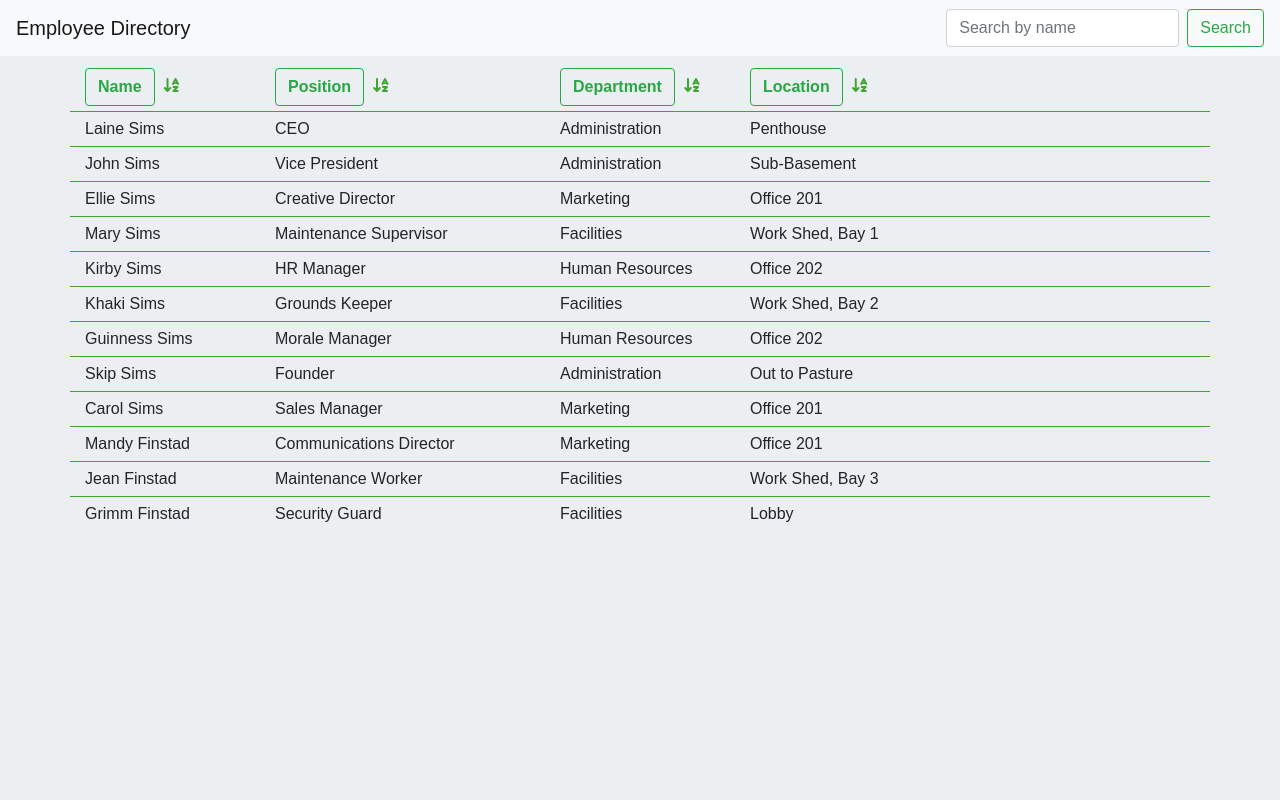
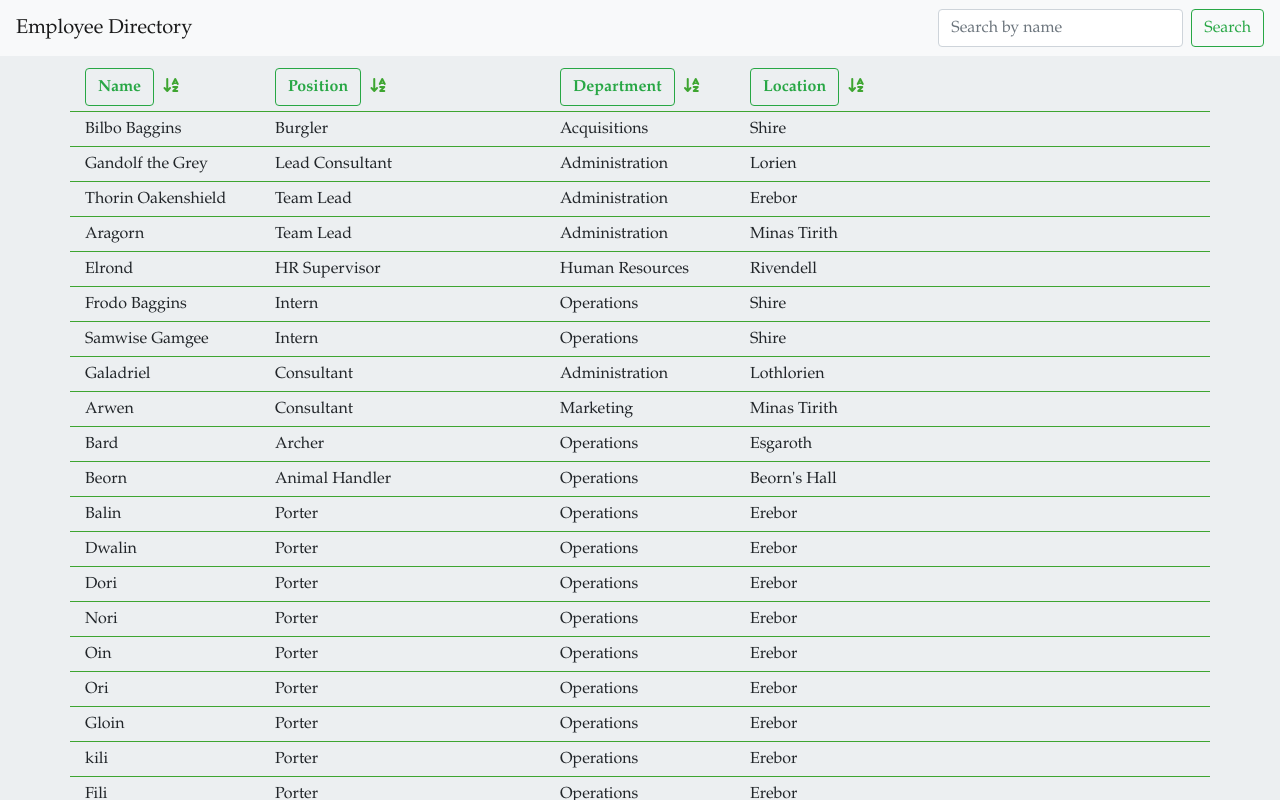
Before and after one commit to josi3006/EmployeeTracker-React, a React (Create React App) app: page / in a window 1280 px wide. Built offline with nearby package versions, Linux system fonts and the light colour scheme.

Commit message:
Updated Employee List

```diff
--- a/src/employees.json
+++ b/src/employees.json
@@ -1,86 +1,163 @@
 [
     {
       "id": 1,
-      "name": "Laine Sims",
-      "role": "CEO",
-      "department": "Administration",
-      "location": "Penthouse"
+      "name": "Bilbo Baggins",
+      "role": "Burgler",
+      "department": "Acquisitions",
+      "location": "Shire"
     },
     {
       "id": 2,
-      "name": "John Sims",
-      "role": "Vice President",
+      "name": "Gandolf the Grey",
+      "role": "Lead Consultant",
       "department": "Administration",
-      "location": "Sub-Basement"
+      "location": "Lorien"
     },
     {
       "id": 3,
-      "name": "Ellie Sims",
-      "role": "Creative Director",
-      "department": "Marketing",
-      "location": "Office 201"
+      "name": "Thorin Oakenshield",
+      "role": "Team Lead",
+      "department": "Administration",
+      "location": "Erebor"
     },
     {
       "id": 4,
-      "name": "Mary Sims",
-      "role": "Maintenance Supervisor",
-      "department": "Facilities",
-      "location": "Work Shed, Bay 1"
+      "name": "Aragorn",
+      "role": "Team Lead",
+      "department": "Administration",
+      "location": "Minas Tirith"
     },
     {
       "id": 5,
-      "name": "Kirby Sims",
-      "role": "HR Manager",
+      "name": "Elrond",
+      "role": "HR Supervisor",
       "department": "Human Resources",
-      "location": "Office 202"
+      "location": "Rivendell"
     },
     {
       "id": 6,
-      "name": "Khaki Sims",
-      "role": "Grounds Keeper",
-      "department": "Facilities",
-      "location": "Work Shed, Bay 2"
+      "name": "Frodo Baggins",
+      "role": "Intern",
+      "department": "Operations",
+      "location": "Shire"
     },
     {
       "id": 7,
-      "name": "Guinness Sims",
-      "role": "Morale Manager",
-      "department": "Human Resources",
-      "location": "Office 202"
+      "name": "Samwise Gamgee",
+      "role": "Intern",
+      "department": "Operations",
+      "location": "Shire"
     },
     {
       "id": 8,
-      "name": "Skip Sims",
-      "role": "Founder",
+      "name": "Galadriel",
+      "role": "Consultant",
       "department": "Administration",
-      "location": "Out to Pasture"
+      "location": "Lothlorien"
     },
     {
       "id": 9,
-      "name": "Carol Sims",
-      "role": "Sales Manager",
+      "name": "Arwen",
+      "role": "Consultant",
       "department": "Marketing",
-      "location": "Office 201"
+      "location": "Minas Tirith"
     },
     {
       "id": 10,
-      "name": "Mandy Finstad",
-      "role": "Communications Director",
-      "department": "Marketing",
-      "location": "Office 201"
+      "name": "Bard",
+      "role": "Archer",
+      "department": "Operations",
+      "location": "Esgaroth"
     },
     {
       "id": 11,
-      "name": "Jean Finstad",
-      "role": "Maintenance Worker",
-      "department": "Facilities",
-      "location": "Work Shed, Bay 3"
+      "name": "Beorn",
+      "role": "Animal Handler",
+      "department": "Operations",
+      "location": "Beorn's Hall"
     },
     {
       "id": 12,
-      "name": "Grimm Finstad",
-      "role": "Security Guard",
-      "department": "Facilities",
-      "location": "Lobby"
+      "name": "Balin",
+      "role": "Porter",
+      "department": "Operations",
+      "location": "Erebor"
+    },
+    {
+      "id": 13,
+      "name": "Dwalin",
+      "role": "Porter",
+      "department": "Operations",
+      "location": "Erebor"
+    },
+    {
+      "id": 14,
+      "name": "Dori",
+      "role": "Porter",
+      "department": "Operations",
+      "location": "Erebor"
+    },
+    {
+      "id": 15,
+      "name": "Nori",
+      "role": "Porter",
+      "department": "Operations",
+      "location": "Erebor"
+    },
+    {
+      "id": 16,
+      "name": "Oin",
+      "role": "Porter",
+      "department": "Operations",
+      "location": "Erebor"
+    },
+    {
+      "id": 17,
+      "name": "Ori",
+      "role": "Porter",
+      "department": "Operations",
+      "location": "Erebor"
+    },
+    {
+      "id": 18,
+      "name": "Gloin",
+      "role": "Porter",
+      "department": "Operations",
+      "location": "Erebor"
+    },
+    {
+      "id": 19,
+      "name": "kili",
+      "role": "Porter",
+      "department": "Operations",
+      "location": "Erebor"
+    },
+    {
+      "id": 20,
+      "name": "Fili",
+      "role": "Porter",
+      "department": "Operations",
+      "location": "Erebor"
+    },
+    {
+      "id": 21,
+      "name": "Bifur",
+      "role": "Porter",
+      "department": "Operations",
+      "location": "Erebor"
+    },
+    {
+      "id": 22,
+      "name": "Bofur",
+      "role": "Porter",
+      "department": "Operations",
+      "location": "Erebor"
+    },
+    {
+      "id": 23,
+      "name": "Bombur",
+      "role": "Porter",
+      "department": "Operations",
+      "location": "Erebor"
     }
   ]
--- a/src/index.css
+++ b/src/index.css
@@ -1,6 +1,7 @@
 * {
   box-sizing: border-box;
-  font-family: sans-serif;
+  font-family: "palatino", serif, sans-serif;
+  /* font-family: sans-serif; */
 }
 
 html, body, #root {
```
